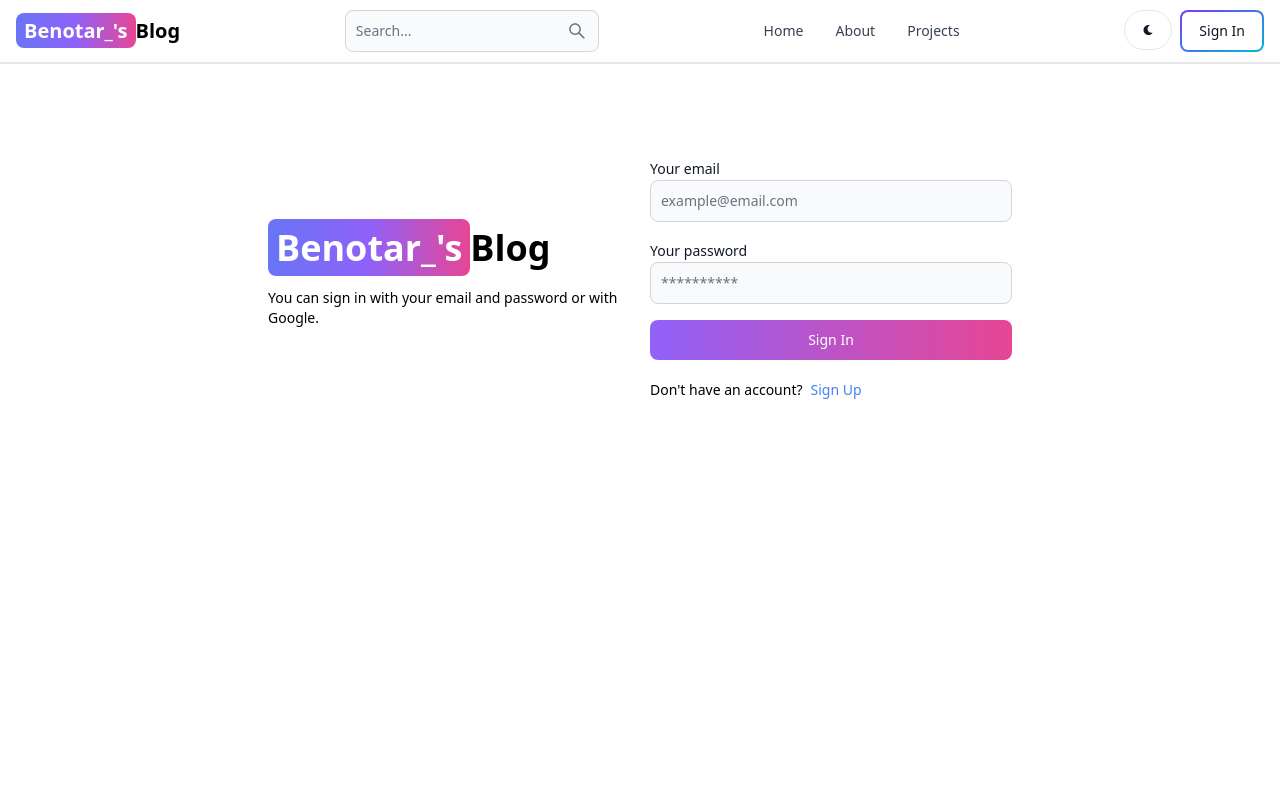
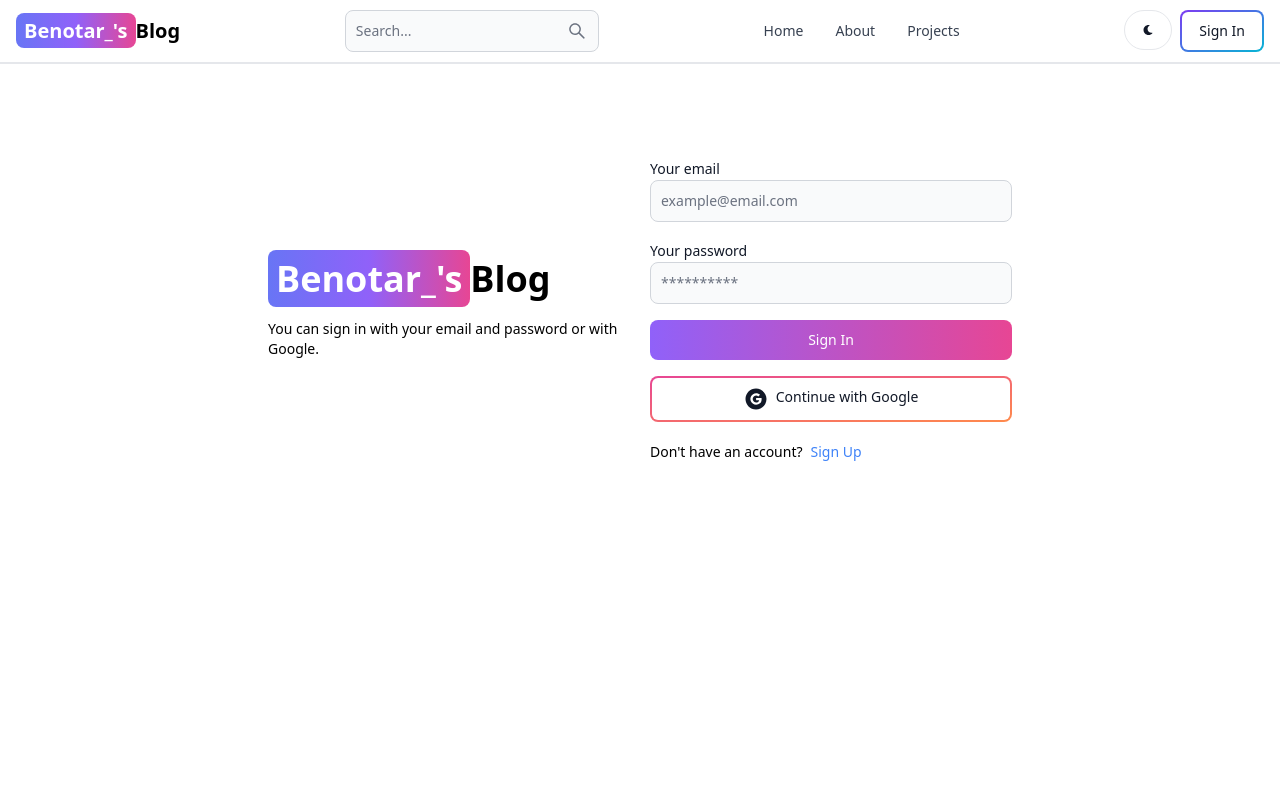
Before and after one commit to benotar/Blog, a React (Vite) app in the folder src/Blog.Frontend/: page /sign-in in a window 1280 px wide. Shown: the top 800 px of the page. Built offline with nearby package versions, Linux system fonts and the light colour scheme; no server answers.

Commit message:
feat(frontend): add google auth

```diff
--- a/src/Blog.Frontend/package.json
+++ b/src/Blog.Frontend/package.json
@@ -11,6 +11,7 @@
   },
   "dependencies": {
     "axios": "^1.7.9",
+    "firebase": "^11.1.0",
     "flowbite-react": "^0.10.2",
     "react": "^18.3.1",
     "react-dom": "^18.3.1",
--- a/src/Blog.Frontend/src/axios/axios.js
+++ b/src/Blog.Frontend/src/axios/axios.js
@@ -1,6 +1,6 @@
 import axios from "axios";
 
-const $api = axios.create({
+const $axios = axios.create({
     baseURL: "/api",
     withCredentials: true,
     headers: {
@@ -8,4 +8,4 @@ const $api = axios.create({
     }
 });
 
-export default $api;
+export default $axios;
--- /dev/null
+++ b/src/Blog.Frontend/src/components/OAuth.jsx
@@ -0,0 +1,42 @@
+import {Button} from "flowbite-react";
+import {AiFillGoogleCircle} from "react-icons/ai";
+import {GoogleAuthProvider, signInWithPopup, getAuth} from "firebase/auth";
+import {app} from "../firebase.js";
+import $axios from "../axios/axios.js";
+import {useAppStore} from "../zustand/useAppStore.js";
+import {useNavigate} from "react-router-dom";
+
+export default function OAuth() {
+
+    const signInSuccess = useAppStore((state) => state.signInSuccess);
+    const navigate = useNavigate();
+
+
+    const handleGoogleClick = async () => {
+        const provider = new GoogleAuthProvider();
+        provider.setCustomParameters({prompt: "select_account"});
+        try {
+            const auth = getAuth(app);
+            const resultFromGoogle = await signInWithPopup(auth, provider);
+            const {data} = await $axios.post("/api/auth/google", {
+                name: resultFromGoogle.user.displayName,
+                email: resultFromGoogle.user.email,
+                googlePhotoURL: resultFromGoogle.user.photoURL
+            });
+
+            if (data.isSucceed === true) {
+                signInSuccess(data.payloadData);
+                navigate("/");
+            }
+        } catch
+            (error) {
+            console.log(error);
+        }
+    }
+    return (
+        <Button type="button" gradientDuoTone="pinkToOrange" outline onClick={handleGoogleClick}>
+            <AiFillGoogleCircle className="w-6 h-6 mr-2"/>
+            Continue with Google
+        </Button>
+    );
+}
--- /dev/null
+++ b/src/Blog.Frontend/src/firebase.js
@@ -0,0 +1,14 @@
+import { initializeApp } from "firebase/app";
+
+
+const firebaseConfig = {
+    apiKey: import.meta.env.VITE_FIREBASE_API_KEY,
+    authDomain: "blog-5217e.firebaseapp.com",
+    projectId: "blog-5217e",
+    storageBucket: "blog-5217e.firebasestorage.app",
+    messagingSenderId: "422569611808",
+    appId: "1:422569611808:web:284a83adc5aff15779a245"
+};
+
+// Initialize Firebase
+export const app = initializeApp(firebaseConfig);
--- a/src/Blog.Frontend/src/pages/SignIn.jsx
+++ b/src/Blog.Frontend/src/pages/SignIn.jsx
@@ -1,8 +1,9 @@
 import {Link, useNavigate} from "react-router-dom";
 import {Alert, Button, Label, Spinner, TextInput} from "flowbite-react";
 import {useState} from "react";
-import $api from "../axios/axios.js";
+import $axios from "../axios/axios.js";
 import {useAppStore} from "../zustand/useAppStore.js";
+import OAuth from "../components/OAuth.jsx";
 
 
 export default function SignIn() {
@@ -26,11 +27,11 @@ export default function SignIn() {
         }
         try {
             signInStart();
-            const {data} = await $api.post("auth/sign-in", formData);
+            const {data} = await $axios.post("auth/sign-in", formData);
             if (data.isSucceed === false) {
                 signInFailure(data.errorCode);
             } else {
-                signInSuccess(data.data);
+                signInSuccess(data.payloadData);
                 navigate("/");
             }
         } catch (error) {
@@ -88,6 +89,7 @@ export default function SignIn() {
                                 ) : "Sign In"
                             }
                         </Button>
+                        <OAuth/>
                     </form>
                     <div className="flex gap-2 text-sm mt-5">
                         <span>Don&apos;t have an account?</span>
--- a/src/Blog.Frontend/src/pages/SignUp.jsx
+++ b/src/Blog.Frontend/src/pages/SignUp.jsx
@@ -1,7 +1,8 @@
 import {Link, useNavigate} from "react-router-dom";
 import {Alert, Button, Label, Spinner, TextInput} from "flowbite-react";
 import {useState} from "react";
-import $api from "../axios/axios.js";
+import $axios from "../axios/axios.js";
+import OAuth from "../components/OAuth.jsx";
 
 
 export default function SignUp() {
@@ -22,7 +23,7 @@ export default function SignUp() {
         try {
             setLoading(true);
             setErrorMessage(null);
-            const {data} = await $api.post("auth/sign-up", formData);
+            const {data} = await $axios.post("auth/sign-up", formData);
             if (data.isSucceed === false) {
                 return setErrorMessage(data.errorCode);
             } else {
@@ -94,6 +95,7 @@ export default function SignUp() {
                                 ) : "Sign Up"
                             }
                         </Button>
+                        <OAuth/>
                     </form>
                     <div className="flex gap-2 text-sm mt-5">
                         <span>Have an account?</span>
```
Also changed, not shown: 1 other file (tests, documents, lock files or other folders).
